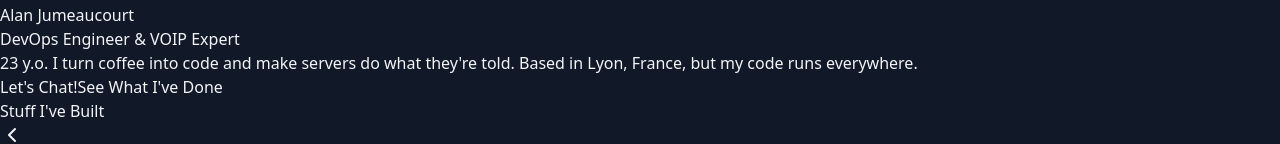
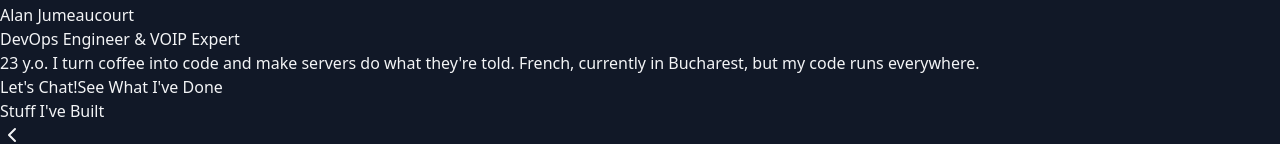
Before and after one commit to AlanJumeaucourt/jumeaucourt.com, a React (Vite) app: page / in a window 1280 px wide. Shown: the part 147-291 px from the top of the page. Built offline with nearby package versions, Linux system fonts and the light colour scheme.

Commit message:
Update location references to current residence in Bucharest

```diff
--- a/index.html
+++ b/index.html
@@ -7,8 +7,8 @@
     <link rel="icon" type="image/png" sizes="16x16" href="/favicon-16x16.png">
     <link rel="manifest" href="/site.webmanifest">
     <meta name="viewport" content="width=device-width, initial-scale=1.0" />
-    <meta name="description" content="Alan Jumeaucourt - DevOps Engineer & VOIP Expert based in Lyon, France. Specializing in infrastructure automation, telecommunications, and cloud solutions." />
-    <meta name="keywords" content="DevOps, VOIP, Infrastructure, Cloud, Automation, Alan Jumeaucourt, Lyon" />
+    <meta name="description" content="Alan Jumeaucourt - French DevOps Engineer & VOIP Expert, currently in Bucharest. Specializing in infrastructure automation, telecommunications, and cloud solutions." />
+    <meta name="keywords" content="DevOps, VOIP, Infrastructure, Cloud, Automation, Alan Jumeaucourt, Bucharest" />
     <meta name="author" content="Alan Jumeaucourt" />
     <meta property="og:title" content="Alan Jumeaucourt - DevOps Engineer & VOIP Expert" />
     <meta property="og:description" content="Passionate about building robust infrastructure and streamlining communications through innovative VOIP solutions." />
--- a/src/components/Hero.tsx
+++ b/src/components/Hero.tsx
@@ -19,7 +19,7 @@ const Hero = () => {
   const translations = {
     en: {
       title: 'DevOps Engineer & VOIP Expert',
-      description: 'I turn coffee into code and make servers do what they\'re told. Based in Lyon, France, but my code runs everywhere.',
+      description: 'I turn coffee into code and make servers do what they\'re told. French, currently in Bucharest, but my code runs everywhere.',
       cta: {
         contact: 'Let\'s Chat!',
         experience: 'See What I\'ve Done'
@@ -27,7 +27,7 @@ const Hero = () => {
     },
     fr: {
       title: 'Ingénieur DevOps & Expert VOIP',
-      description: 'Je transforme le café en code et je fais faire aux serveurs ce qu\'on leur dit. Basé à Lyon, France, mais mon code tourne partout.',
+      description: 'Je transforme le café en code et je fais faire aux serveurs ce qu\'on leur dit. Français, actuellement à Bucarest, mais mon code tourne partout.',
       cta: {
         contact: 'On Discute !',
         experience: 'Voir Ce Que J\'ai Fait'
```
